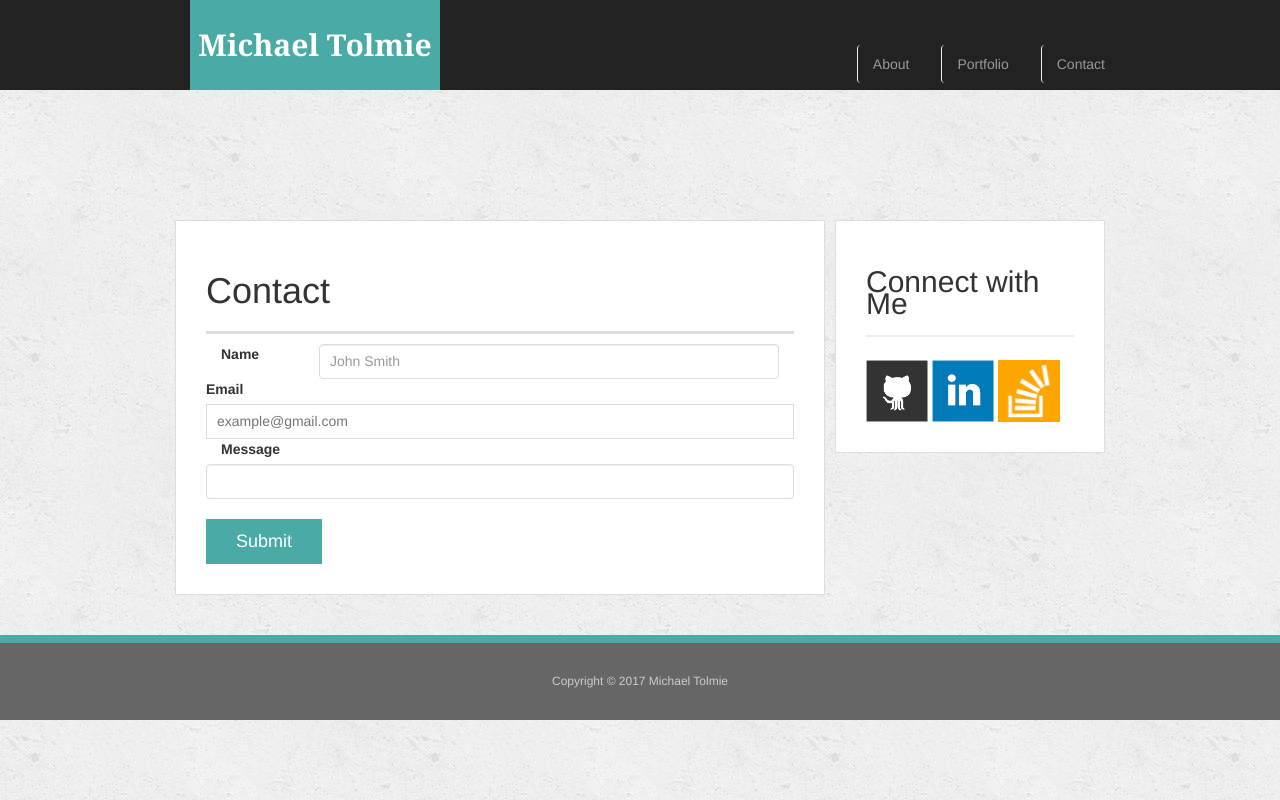
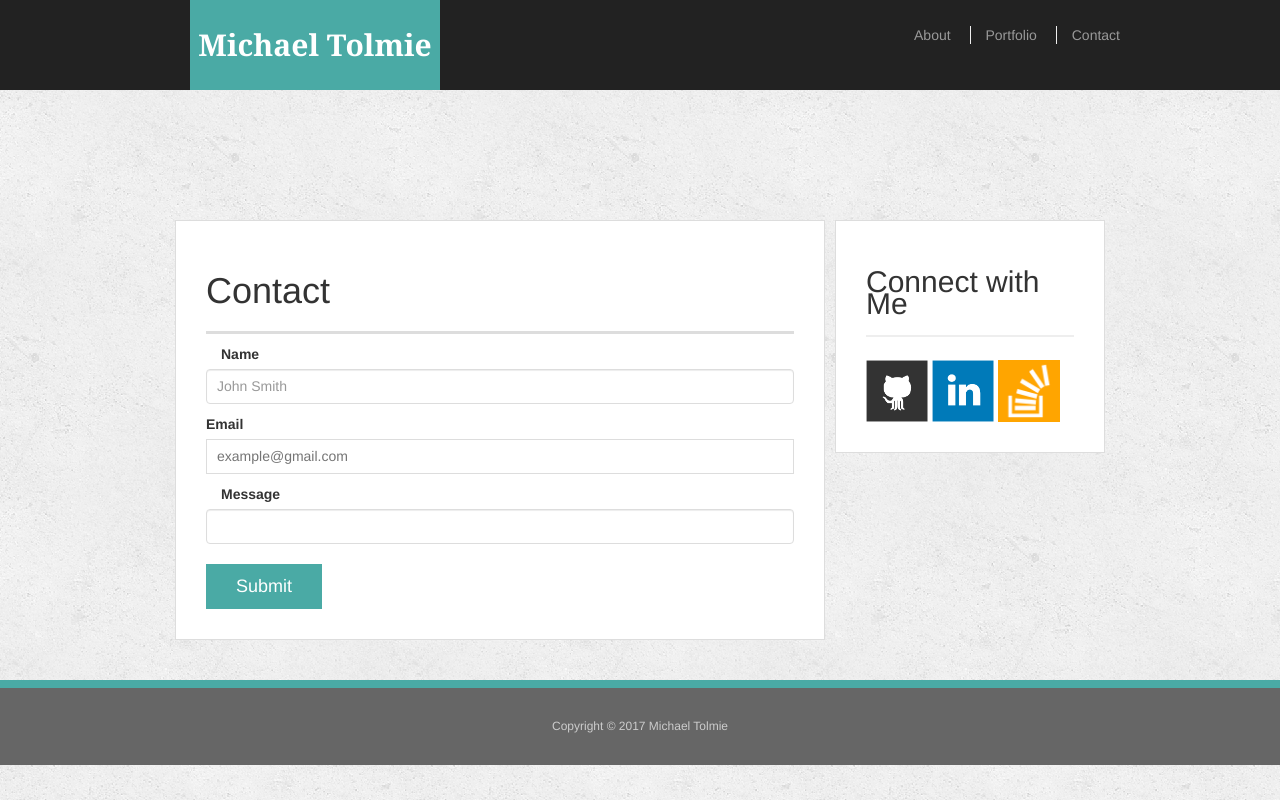
Before and after one commit to mtolmie/Bootstrap-Portfolio, a plain HTML site: page Homework_Bootstrap/contact.html in a window 1280 px wide. Drawn offline with nearby package versions, Linux system fonts and the light colour scheme.

Commit message:
Bootstrap-Portfolio

```diff
--- a/Homework_Bootstrap/contact.html
+++ b/Homework_Bootstrap/contact.html
@@ -17,10 +17,12 @@
     <div class="container">
       <a href="index.html" id="logo">Michael Tolmie</a>
       <nav>
+
         <ul class="nav nav-pills">
-  <li><a role="presentation" class="active"><a href="#">About</a></li>
-  <li><a role="presentation"><a href="#">Portfolio</a></li>
-  <li><a role="presentation"><a href="#">Contact</a></li>
+        <a href="index.html">About</a>
+        <a href="portfolio.html">Portfolio</a>
+        <a href="contact.html">Contact</a>
+      </nav>
 </ul>
       </nav>
     </div>
@@ -33,18 +35,18 @@
       <form id="contact-form">
         <ul>
           <li>
-  <label for="name" class="col-lg-2 control-label">Name</label>
-            <div class="col-lg-10">
+  <label for="name" class="col-md-12" control-label">Name</label>
+            <div class="col-md-12-4">
             <input type="text" type="text" class="form-control" id="name" name="name" placeholder="John Smith" required="required">
                </div>
           </li>
           <li>
   <label for="email">Email</label>
-            <input type="email" class="col-lg-2 control-label name="email" placeholder="example@gmail.com" required="required">
+            <input type="email" class="ol-md-12-4" control-label name="email" placeholder="example@gmail.com" required="required">
           </li>
           <li>
             <div class="form-group">
-    <label for="Message" class="col-lg-2 control-label">Message</label>
+  <label for="Message" class="col-lg-2 control-label">Message</label>
       <input type="text" type="text" class="form-control"
                </div>
 
```
Also changed, not shown: Homework_Bootstrap/portfolio.html (+5 -4 lines).
